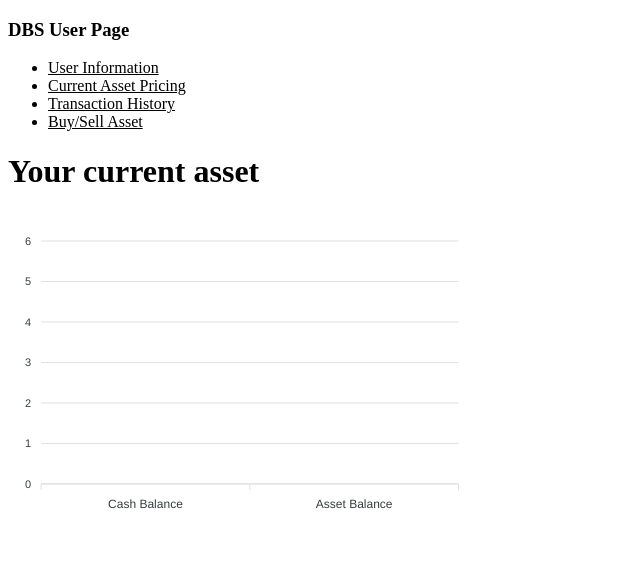
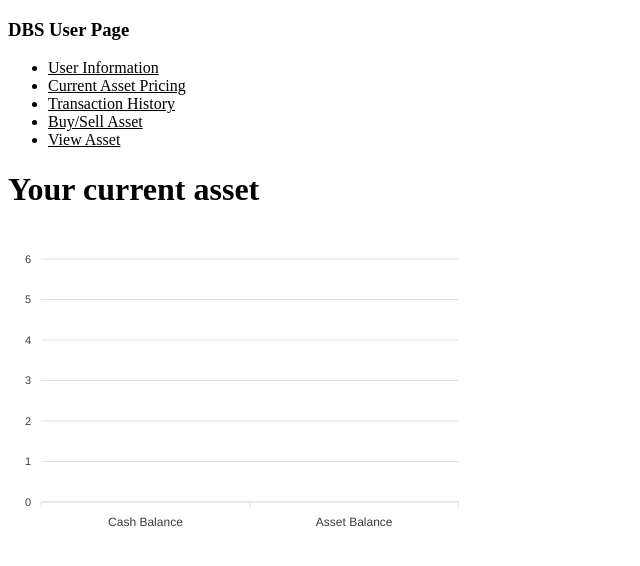
Before and after one commit to alvinlim540/TT3_Group27, a React (Create React App) app in the folder dbshack/: page / in a window 1280 px wide. Shown: the top 566 px of the page, without its empty margins (0-640 px from the left). Built offline with nearby package versions, Linux system fonts and the light colour scheme; no server answers.

Commit message:
Add view user asset for nav

```diff
--- a/dbshack/src/Components/Nav.js
+++ b/dbshack/src/Components/Nav.js
@@ -22,6 +22,9 @@
         <Link style={navStyle} to="/BuySellAsset">
           <li>Buy/Sell Asset</li>
         </Link>
+        <Link style={navStyle} to="/">
+          <li>View Asset</li>
+        </Link>
       </ul>
     </nav>
   );
```
